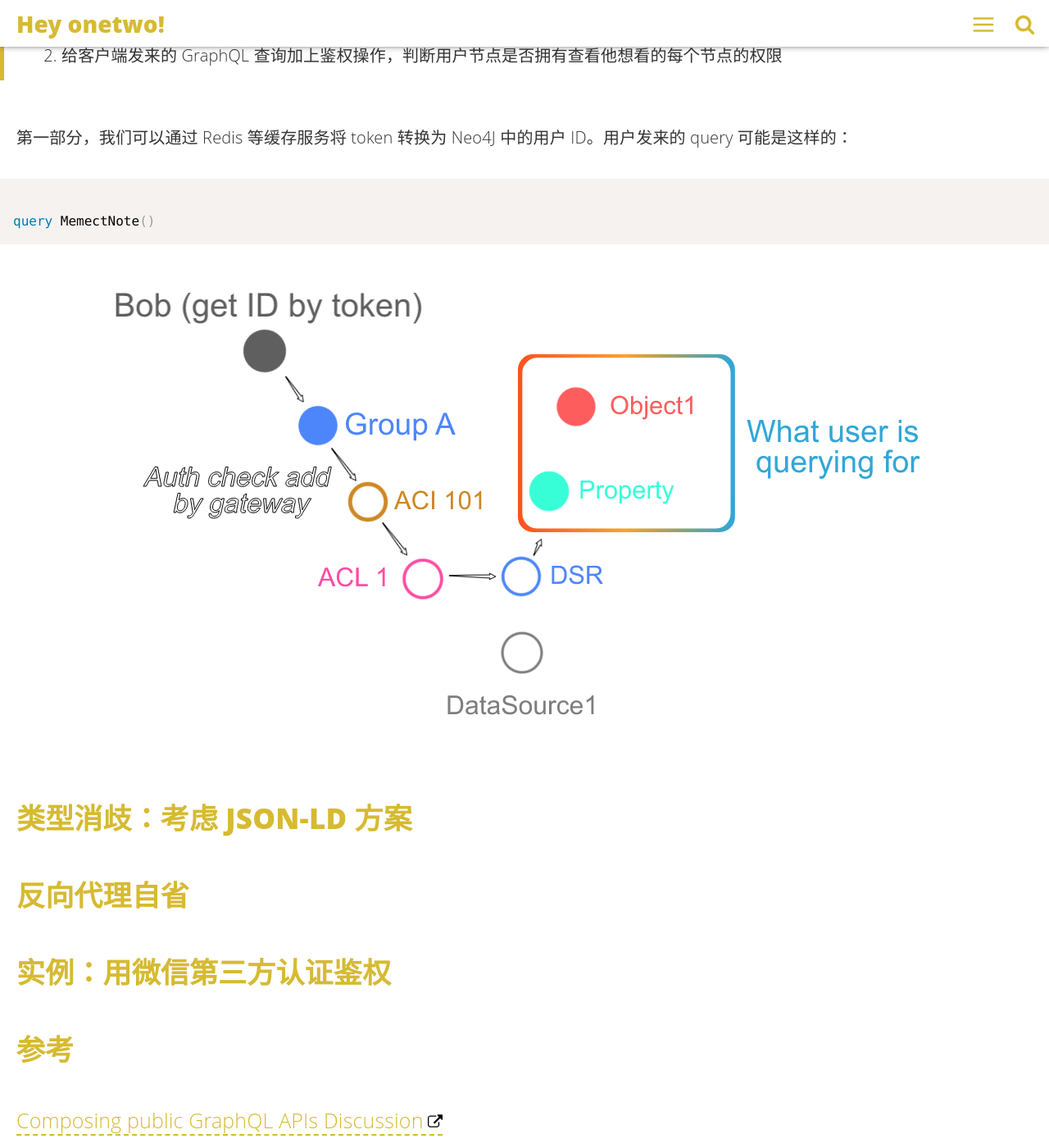
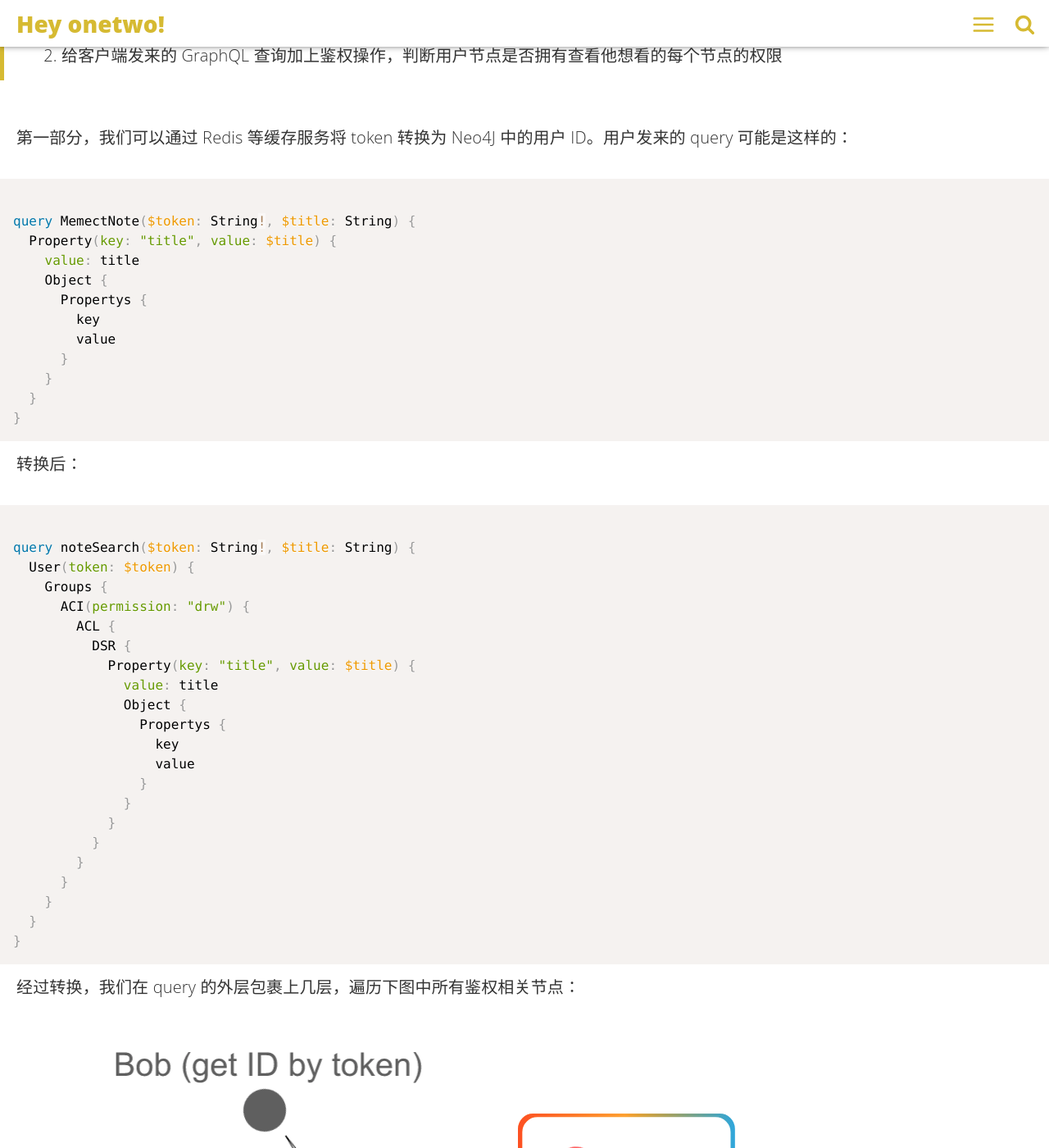
Before and after one commit to linonetwo/linonetwo.github.io, a Jekyll site: the page built from _posts/2017-08-25-级联GraphQL访问控制.md, in a window 1280 px wide and 1400 px high, scrolled down 4914 px. Shown: the whole window at 82% size. Built offline with Jekyll 4.4.1, drawn with Linux system fonts in a browser that asks for light colours; comment, search, counter and statistics services are not loaded; some of the changed text lies outside the part shown.

Commit message:
增加 query 的转换 和鲍老师的ppt

````diff
--- a/_posts/2017-08-25-级联GraphQL访问控制.md
+++ b/_posts/2017-08-25-级联GraphQL访问控制.md
@@ -92,9 +92,47 @@ introduction: '介绍 Palantir 的权限控制模型，并用级联 GraphQL 来
 
 ```graphql
 
-query MemectNote()
+query MemectNote($token: String!, $title: String) {
+  Property(key: "title", value: $title) {
+    value: title
+    Object {
+      Propertys {
+        key
+        value
+      }
+    }
+  }
+}
 ```
 
+转换后：
+
+```graphql
+
+query noteSearch($token: String!, $title: String) {
+  User(token: $token) {
+    Groups {
+      ACI(permission: "drw") {
+        ACL {
+          DSR {
+            Property(key: "title", value: $title) {
+              value: title
+              Object {
+                Propertys {
+                  key
+                  value
+                }
+              }
+            }
+          }
+        }
+      }
+    }
+  }
+}
+```
+
+经过转换，我们在 query 的外层包裹上几层，遍历下图中所有鉴权相关节点：
 
 ![addQuery](https://raw.githubusercontent.com/linonetwo/linonetwo.github.io/master/assets/img/posts/%E7%BA%A7%E8%81%94/authQuery.PNG)
 
````
Also changed, not shown: other parts of _posts/2017-08-25-级联GraphQL访问控制.md (+2 -0 lines).
